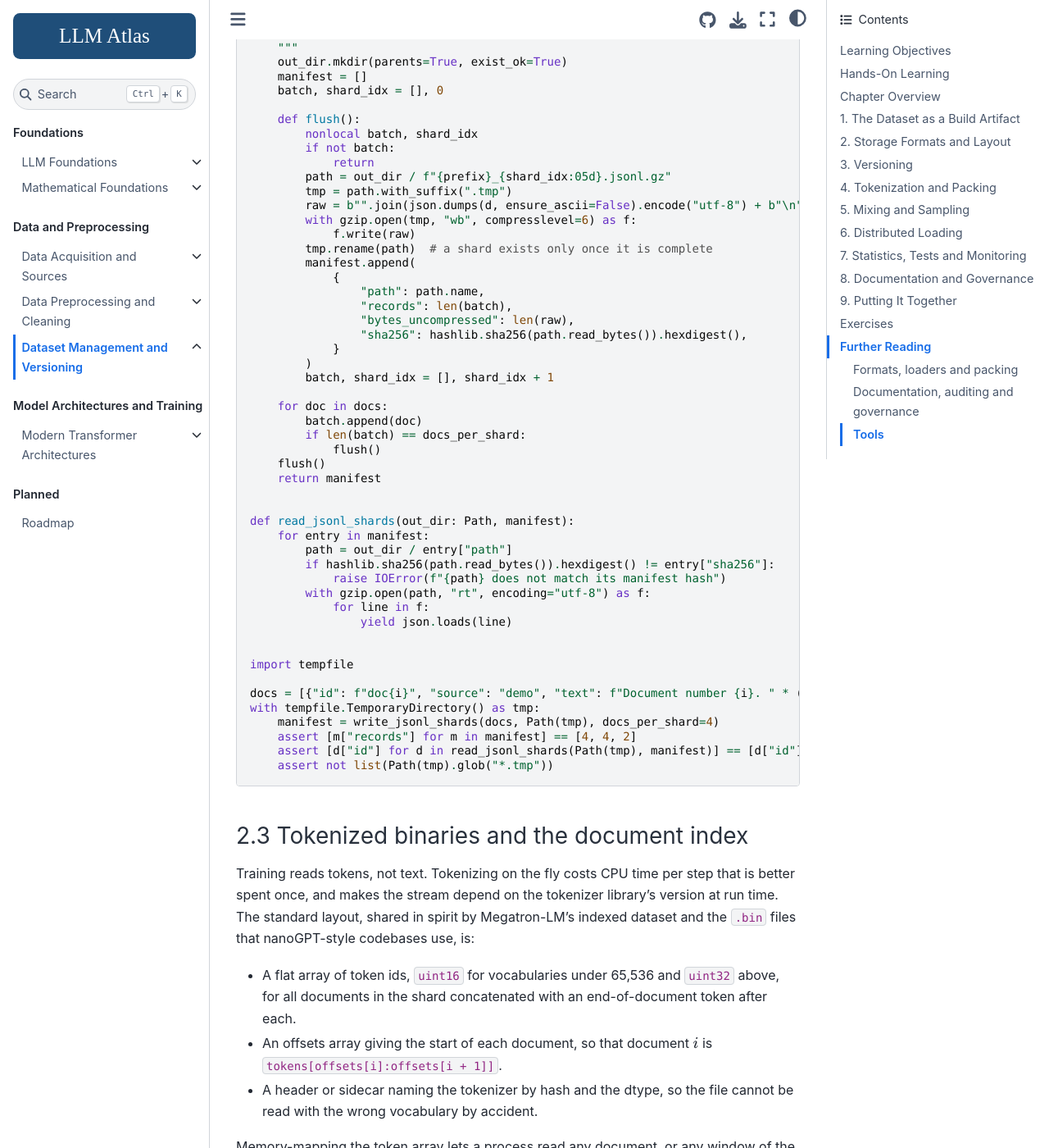
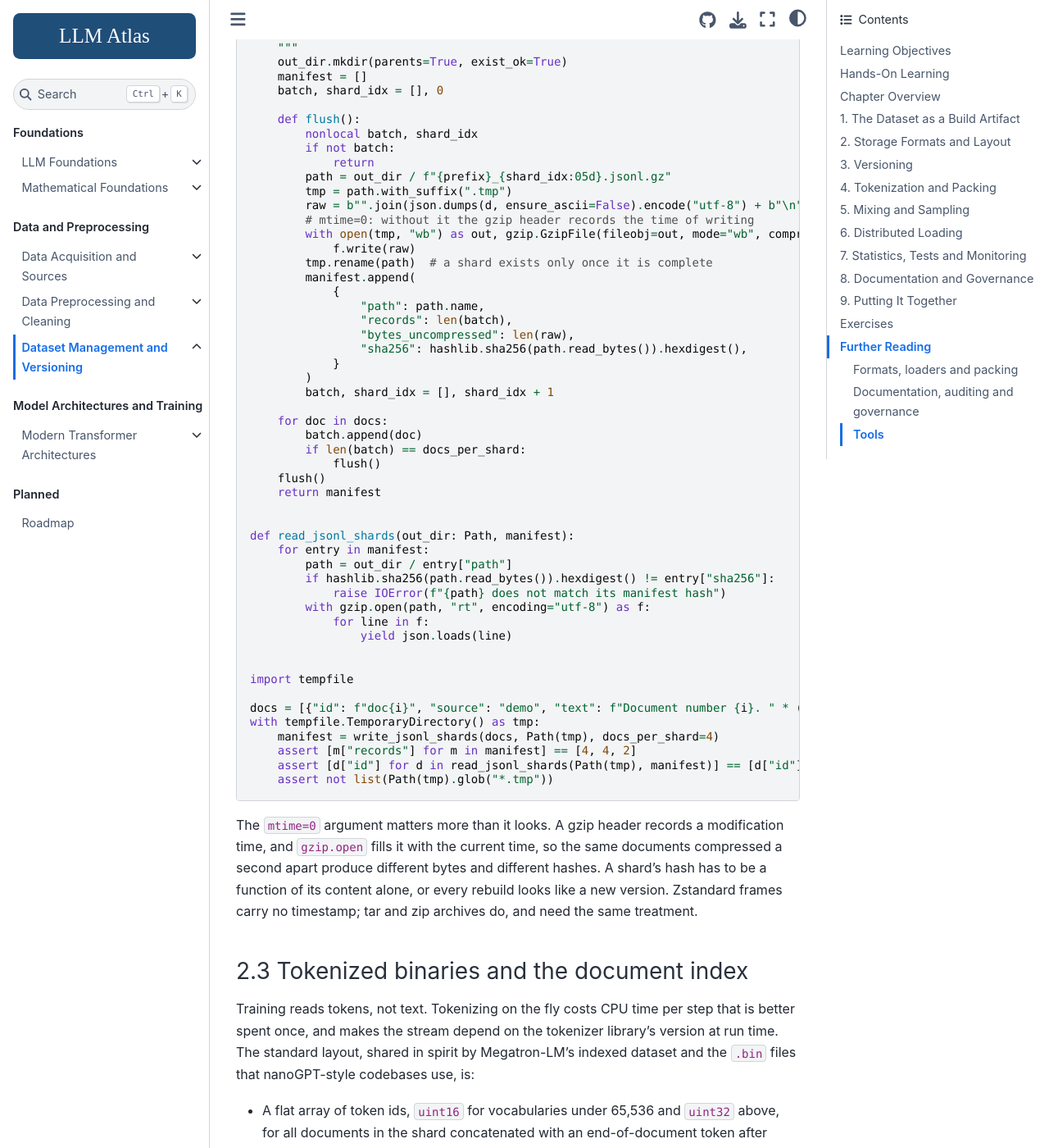
Before and after one commit to Beaker12/llmatlas, a Jupyter Book: the page built from chapters/05-dataset-management/index.md, in a window 1280 px wide and 1400 px high, scrolled down 5236 px. Shown: the whole window at 82% size. Built offline with Jupyter Book 1.0.4 settings and Sphinx 7.4.7 and the Sphinx Book theme 1.1.4, drawn with Linux system fonts in a browser that asks for light colours; pages that are not in the unit, such as notebooks, are missing from menus; cross-references to code outside the pages are shown as plain code.

Commit message:
Chapter 5: fix gzip header mtime so shard hashes are deterministic
gzip.open stamps the current time into each gzip header, so the sha256 of a
shard depended on the second it was written. When the v1 and v2 hash-bucketed
shard sets were written in different seconds every hash differed and the
cell 7 diff assertion failed, making `make notebooks` and CI flaky.

Write shards through gzip.GzipFile(..., mtime=0) in both the demo notebook
and the chapter's listing, and explain in the prose why the timestamp is fixed.

````diff
--- a/chapters/05-dataset-management/index.md
+++ b/chapters/05-dataset-management/index.md
@@ -112,7 +112,8 @@ def write_jsonl_shards(docs, out_dir: Path, docs_per_shard: int, prefix: str = "
         path = out_dir / f"{prefix}_{shard_idx:05d}.jsonl.gz"
         tmp = path.with_suffix(".tmp")
         raw = b"".join(json.dumps(d, ensure_ascii=False).encode("utf-8") + b"\n" for d in batch)
-        with gzip.open(tmp, "wb", compresslevel=6) as f:
+        # mtime=0: without it the gzip header records the time of writing
+        with open(tmp, "wb") as out, gzip.GzipFile(fileobj=out, mode="wb", compresslevel=6, mtime=0) as f:
             f.write(raw)
         tmp.rename(path)  # a shard exists only once it is complete
         manifest.append(
@@ -152,6 +153,8 @@ with tempfile.TemporaryDirectory() as tmp:
     assert [d["id"] for d in read_jsonl_shards(Path(tmp), manifest)] == [d["id"] for d in docs]
     assert not list(Path(tmp).glob("*.tmp"))
 ```
+
+The `mtime=0` argument matters more than it looks. A gzip header records a modification time, and `gzip.open` fills it with the current time, so the same documents compressed a second apart produce different bytes and different hashes. A shard's hash has to be a function of its content alone, or every rebuild looks like a new version. Zstandard frames carry no timestamp; tar and zip archives do, and need the same treatment.
 
 ### 2.3 Tokenized binaries and the document index
 
````
Also changed, not shown: 1 other file.
